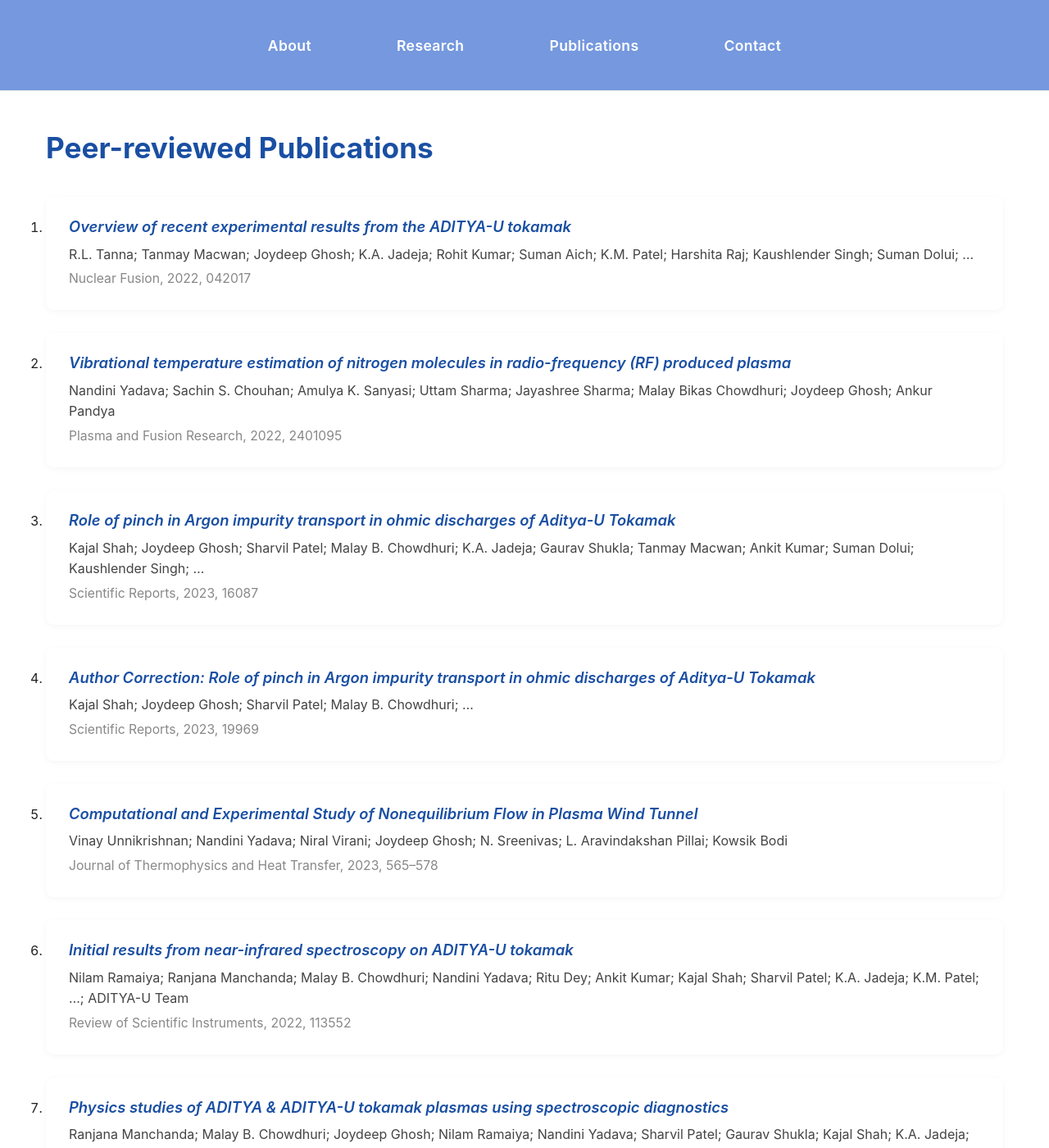
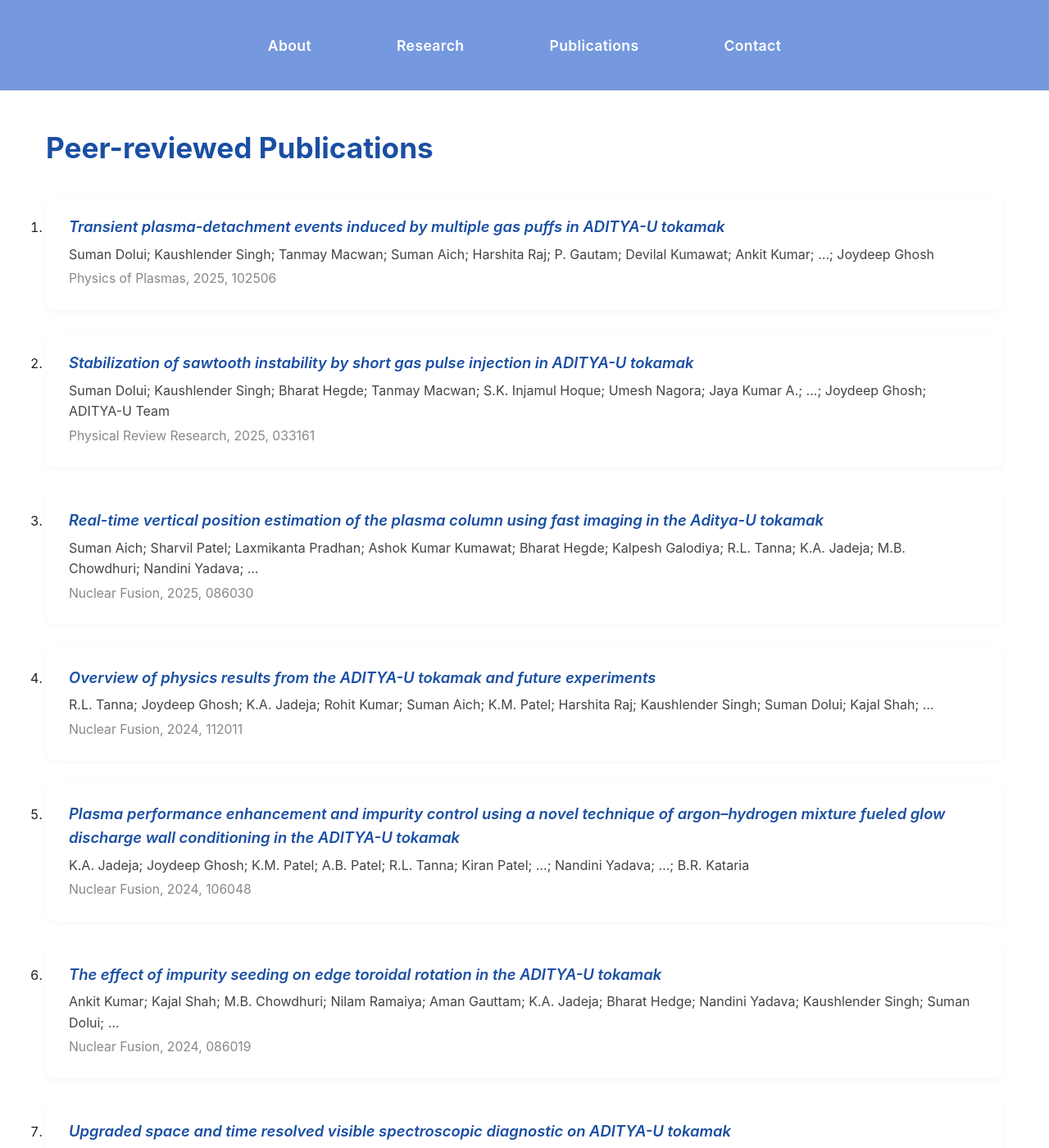
Before and after one commit to nandiniyadavaa/Researcher-NandiniYadav, a Jekyll site: the page built from pages/peer_reviewed_publications.md, in a window 1280 px wide and 1400 px high. Shown: the whole window at 82% size. Built offline with Jekyll 4.4.1, drawn with Linux system fonts in a browser that asks for light colours; a style sheet for code colours, icons or effects is not loaded; some of the changed text lies outside the part shown.

Commit message:
Update peer-reviewed publications with new entries

```diff
--- a/_data/publications_peerreviewed.yml
+++ b/_data/publications_peerreviewed.yml
@@ -1,38 +1,92 @@
-- authors: "R.L. Tanna; Tanmay Macwan; Joydeep Ghosh; K.A. Jadeja; Rohit Kumar; Suman Aich; K.M. Patel; Harshita Raj; Kaushlender Singh; Suman Dolui; …"
-  year: 2022
-  title: "Overview of recent experimental results from the ADITYA-U tokamak"
+- authors: "Suman Dolui; Kaushlender Singh; Tanmay Macwan; Suman Aich; Harshita Raj; P. Gautam; Devilal Kumawat; Ankit Kumar; …; Joydeep Ghosh"
+  year: 2025
+  title: "Transient plasma-detachment events induced by multiple gas puffs in ADITYA-U tokamak"
+  journal: "Physics of Plasmas"
+  volume: "32"
+  pages: "102506"
+  doi: "10.1063/5.0286193"
+  link: "https://pubs.aip.org/aip/pop/article/32/10/102506/3367752/Transient-plasma-detachment-events-induced-by"  # :contentReference[oaicite:0]{index=0}
+
+- authors: "Suman Dolui; Kaushlender Singh; Bharat Hegde; Tanmay Macwan; S.K. Injamul Hoque; Umesh Nagora; Jaya Kumar A.; …; Joydeep Ghosh; ADITYA-U Team"
+  year: 2025
+  title: "Stabilization of sawtooth instability by short gas pulse injection in ADITYA-U tokamak"
+  journal: "Physical Review Research"
+  volume: "7"
+  pages: "033161"
+  doi: "10.1103/PhysRevResearch.7.033161"
+  link: "https://journals.aps.org/prresearch/abstract/10.1103/PhysRevResearch.7.033161"  # :contentReference[oaicite:1]{index=1}
+
+- authors: "Suman Aich; Sharvil Patel; Laxmikanta Pradhan; Ashok Kumar Kumawat; Bharat Hegde; Kalpesh Galodiya; R.L. Tanna; K.A. Jadeja; M.B. Chowdhuri; Nandini Yadava; …"
+  year: 2025
+  title: "Real-time vertical position estimation of the plasma column using fast imaging in the Aditya-U tokamak"
   journal: "Nuclear Fusion"
-  volume: "62"
-  pages: "042017"
-  doi: "10.1088/1741-4326/ac31db"
-  link: "https://iopscience.iop.org/article/10.1088/1741-4326/ac31db"
+  volume: "65"
+  pages: "086030"
+  doi: "10.1088/1741-4326/aded25"
+  link: "https://iopscience.iop.org/article/10.1088/1741-4326/aded25"  # :contentReference[oaicite:2]{index=2}
 
-- authors: "Nandini Yadava; Sachin S. Chouhan; Amulya K. Sanyasi; Uttam Sharma; Jayashree Sharma; Malay Bikas Chowdhuri; Joydeep Ghosh; Ankur Pandya"
-  year: 2022
-  title: "Vibrational temperature estimation of nitrogen molecules in radio-frequency (RF) produced plasma"
-  journal: "Plasma and Fusion Research"
-  volume: "17"
-  pages: "2401095"
-  doi: "10.1585/pfr.17.2401095"
-  link: "https://www.jstage.jst.go.jp/article/pfr/17/0/17_2401095/_article"
+- authors: "R.L. Tanna; Joydeep Ghosh; K.A. Jadeja; Rohit Kumar; Suman Aich; K.M. Patel; Harshita Raj; Kaushlender Singh; Suman Dolui; Kajal Shah; …"
+  year: 2024
+  title: "Overview of physics results from the ADITYA-U tokamak and future experiments"
+  journal: "Nuclear Fusion"
+  volume: "64"
+  pages: "112011"
+  doi: "10.1088/1741-4326/ad7a67"
+  link: "https://iopscience.iop.org/article/10.1088/1741-4326/ad7a67"  # :contentReference[oaicite:3]{index=3}
 
-- authors: "Kajal Shah; Joydeep Ghosh; Sharvil Patel; Malay B. Chowdhuri; K.A. Jadeja; Gaurav Shukla; Tanmay Macwan; Ankit Kumar; Suman Dolui; Kaushlender Singh; …"
+- authors: "K.A. Jadeja; Joydeep Ghosh; K.M. Patel; A.B. Patel; R.L. Tanna; Kiran Patel; …; Nandini Yadava; …; B.R. Kataria"
+  year: 2024
+  title: "Plasma performance enhancement and impurity control using a novel technique of argon–hydrogen mixture fueled glow discharge wall conditioning in the ADITYA-U tokamak"
+  journal: "Nuclear Fusion"
+  volume: "64"
+  pages: "106048"
+  doi: "10.1088/1741-4326/ad6a6e"
+  link: "https://iopscience.iop.org/article/10.1088/1741-4326/ad6a6e"  # :contentReference[oaicite:4]{index=4}
+
+- authors: "Ankit Kumar; Kajal Shah; M.B. Chowdhuri; Nilam Ramaiya; Aman Gauttam; K.A. Jadeja; Bharat Hedge; Nandini Yadava; Kaushlender Singh; Suman Dolui; …"
+  year: 2024
+  title: "The effect of impurity seeding on edge toroidal rotation in the ADITYA-U tokamak"
+  journal: "Nuclear Fusion"
+  volume: "64"
+  pages: "086019"
+  doi: "10.1088/1741-4326/ad6619"
+  link: "https://iopscience.iop.org/article/10.1088/1741-4326/ad6619"  # :contentReference[oaicite:5]{index=5}
+
+- authors: "Dipexa Modi; M.B. Chowdhuri; Nandini Yadava; Ankit Kumar; Nilam Ramaiya; Aman Gauttam; …"
+  year: 2024
+  title: "Upgraded space and time resolved visible spectroscopic diagnostic on ADITYA-U tokamak"
+  journal: "Review of Scientific Instruments"
+  volume: "95"
+  pages: "123513"
+  doi: "10.1063/5.0219579"
+  link: "https://pubs.aip.org/aip/rsi/article/95/12/123513/3325737/Upgraded-space-and-time-resolved-visible"  # :contentReference[oaicite:6]{index=6}
+
+- authors: "Sambaran Pahari; P.P. Rahulnath; Aditya Nandan Savita; Pradeep Kumar Maurya; Saroj Kumar Jha; Neeraj Shiv; …"
+  year: 2024
+  title: "Micro-particle injection experiments in ADITYA-U tokamak using an inductively driven pellet injector"
+  journal: "Nuclear Fusion"
+  volume: "64"
+  pages: "056007"
+  doi: "10.1088/1741-4326/ad2b44"   # DOI string shown in multiple aggregators
+  link: "https://iopscience.iop.org/article/10.1088/1741-4326/ad2b44"  # :contentReference[oaicite:7]{index=7}
+
+- authors: "Kajal Shah; Joydeep Ghosh; Sharvil Patel; M.B. Chowdhuri; K.A. Jadeja; Gaurav Shukla; Tanmay Macwan; Ankit Kumar; Suman Dolui; Kaushlender Singh; …; K.B.K. Mayya"
   year: 2023
   title: "Role of pinch in Argon impurity transport in ohmic discharges of Aditya-U Tokamak"
   journal: "Scientific Reports"
   volume: "13"
   pages: "16087"
   doi: "10.1038/s41598-023-42746-2"
-  link: "https://www.nature.com/articles/s41598-023-42746-2"
+  link: "https://www.nature.com/articles/s41598-023-42746-2"  # :contentReference[oaicite:8]{index=8}
 
-- authors: "Kajal Shah; Joydeep Ghosh; Sharvil Patel; Malay B. Chowdhuri; …"
+- authors: "Kajal Shah; Joydeep Ghosh; Sharvil Patel; M.B. Chowdhuri; …; K.B.K. Mayya"
   year: 2023
   title: "Author Correction: Role of pinch in Argon impurity transport in ohmic discharges of Aditya-U Tokamak"
   journal: "Scientific Reports"
   volume: "13"
   pages: "19969"
   doi: "10.1038/s41598-023-45438-6"
-  link: "https://www.nature.com/articles/s41598-023-45438-6"
+  link: "https://www.nature.com/articles/s41598-023-45438-6"  # :contentReference[oaicite:9]{index=9}
 
 - authors: "Vinay Unnikrishnan; Nandini Yadava; Niral Virani; Joydeep Ghosh; N. Sreenivas; L. Aravindakshan Pillai; Kowsik Bodi"
   year: 2023
@@ -41,25 +95,34 @@
   volume: "37"
   pages: "565–578"
   doi: "10.2514/1.T6357"
-  link: "https://arc.aiaa.org/doi/10.2514/1.T6357"
+  link: "https://arc.aiaa.org/doi/10.2514/1.T6357"  # :contentReference[oaicite:10]{index=10}
 
-- authors: "Nilam Ramaiya; Ranjana Manchanda; Malay B. Chowdhuri; Nandini Yadava; Ritu Dey; Ankit Kumar; Kajal Shah; Sharvil Patel; K.A. Jadeja; K.M. Patel; …; ADITYA-U Team"
+- authors: "Nilam Ramaiya; Ranjana Manchanda; M.B. Chowdhuri; Nandini Yadava; Ritu Dey; Ankit Kumar; Kajal Shah; Sharvil Patel; K.A. Jadeja; K.M. Patel; …; ADITYA-U Team"
   year: 2022
   title: "Initial results from near-infrared spectroscopy on ADITYA-U tokamak"
   journal: "Review of Scientific Instruments"
   volume: "93"
   pages: "113552"
   doi: "10.1063/5.0101850"
-  link: "https://pubmed.ncbi.nlm.nih.gov/36461425/"
+  link: "https://pubmed.ncbi.nlm.nih.gov/36461425/"  # :contentReference[oaicite:11]{index=11}
 
-- authors: "Ranjana Manchanda; Malay B. Chowdhuri; Joydeep Ghosh; Nilam Ramaiya; Nandini Yadava; Sharvil Patel; Gaurav Shukla; Kajal Shah; K.A. Jadeja; K.M. Patel; R.L. Tanna; S.K. Pathak; B.V. Nair; C.N. Gupta"
+- authors: "Ranjana Manchanda; M.B. Chowdhuri; Joydeep Ghosh; Nilam Ramaiya; Nandini Yadava; Sharvil Patel; Gaurav Shukla; Kajal Shah; K.A. Jadeja; K.M. Patel; R.L. Tanna; S.K. Pathak; B.V. Nair; C.N. Gupta"
   year: 2022
   title: "Physics studies of ADITYA & ADITYA-U tokamak plasmas using spectroscopic diagnostics"
   journal: "Nuclear Fusion"
   volume: "62"
   pages: "042014"
   doi: "10.1088/1741-4326/ac2cf6"
-  link: "https://iopscience.iop.org/article/10.1088/1741-4326/ac2cf6"
+  link: "https://iopscience.iop.org/article/10.1088/1741-4326/ac2cf6"  # :contentReference[oaicite:12]{index=12}
+
+- authors: "Nandini Yadava; Sachin S. Chouhan; Amulya Sanyasi; Uttam Sharma; Jayashree Sharma; M.B. Chowdhuri; Joydeep Ghosh; Ankur Pandya"
+  year: 2022
+  title: "Vibrational temperature estimation of nitrogen molecules in radio-frequency (RF) produced plasma"
+  journal: "Plasma and Fusion Research"
+  volume: "17"
+  pages: "2401095"
+  doi: "10.1585/pfr.17.2401095"
+  link: "https://www.jstage.jst.go.jp/article/pfr/17/0/17_2401095/_article"  # (publisher page; DOI follows pattern) :contentReference[oaicite:13]{index=13}
 
 - authors: "Rohit Kumar; Pramila Gautam; Shivam Gupta; R.L. Tanna; Praveenlal Edappala; Minsha Shah; Vismay Raulji; K.A. Jadeja; K.M. Patel; Tanmay Macwan; …"
   year: 2021
@@ -68,25 +131,16 @@
   volume: "165"
   pages: "112218"
   doi: "10.1016/j.fusengdes.2020.112218"
-  link: "https://www.sciencedirect.com/science/article/pii/S0920379620306804"
+  link: "https://www.sciencedirect.com/science/article/pii/S0920379620306804"  # :contentReference[oaicite:14]{index=14}
 
-- authors: "Malay B. Chowdhuri; Ranjana Manchanda; Joydeep Ghosh; Nandini Yadava; Kinjal Patel; Nilam Ramaiya; Sharvil Patel; Minsha Shah; R. Rajpal; U.C. Nagora; …"
+- authors: "Kajal Shah; Joydeep Ghosh; Gaurav Shukla; M.B. Chowdhuri; Ranjana Manchanda; Nandini Yadava; Nilam Ramaiya; K.A. Jadeja; K.M. Patel; R.L. Tanna; …"
   year: 2021
-  title: "A diagnostic for measuring radial profile of visible continuum radiation from ADITYA-U Tokamak Plasmas"
-  journal: "Fusion Engineering and Design"
-  volume: "173"
-  pages: "112884"
-  doi: "10.1016/j.fusengdes.2021.112884"
-  link: "https://www.sciencedirect.com/science/article/pii/S0920379621003088"
-
-- authors: "K.A. Jadeja; Joydeep Ghosh; Nandini Yadava; K.M. Patel; Kiran Patel; R.L. Tanna; R. Manchanda; Malay B. Chowdhuri; J.V. Raval; U.C. Nagora; …"
-  year: 2021
-  title: "Lithium wall conditioning techniques in ADITYA-U tokamak for impurity and fuel control"
-  journal: "Nuclear Fusion"
-  volume: "62"
-  pages: "016003"
-  doi: "10.1088/1741-4326/abbc18"
-  link: "https://iopscience.iop.org/article/10.1088/1741-4326/abbc18"
+  title: "Observations of visible argon line emissions and its spatial profile from Aditya-U tokamak plasma"
+  journal: "Review of Scientific Instruments"
+  volume: "92"
+  pages: "053548"
+  doi: "10.1063/5.0043877"
+  link: "https://pubmed.ncbi.nlm.nih.gov/34019699/"  # :contentReference[oaicite:15]{index=15}
 
 - authors: "Tanmay Macwan; Harshita Raj; Kaushlender Singh; Suman Dolui; Sharvil Patel; Ankit Kumar; P. Gautam; Joydeep Ghosh; R.L. Tanna; K.A. Jadeja; …; ADITYA-U Team"
   year: 2021
@@ -95,7 +149,25 @@
   volume: "61"
   pages: "096029"
   doi: "10.1088/1741-4326/ac189b"
-  link: "https://iopscience.iop.org/article/10.1088/1741-4326/ac189b"
+  link: "https://iopscience.iop.org/article/10.1088/1741-4326/ac189b"  # :contentReference[oaicite:16]{index=16}
+
+- authors: "M.B. Chowdhuri; R. Manchanda; Joydeep Ghosh; Nandini Yadava; Kinjal Patel; Nilam Ramaiya; Sharvil Patel; Minsha Shah; R. Rajpal; U.C. Nagora; …"
+  year: 2021
+  title: "A diagnostic for measuring radial profile of visible continuum radiation from ADITYA-U Tokamak Plasmas"
+  journal: "Fusion Engineering and Design"
+  volume: "173"
+  pages: "112884"
+  doi: "10.1016/j.fusengdes.2021.112884"
+  link: "https://www.sciencedirect.com/science/article/pii/S0920379621003088"  # :contentReference[oaicite:17]{index=17}
+
+- authors: "K.A. Jadeja; Joydeep Ghosh; Nandini Yadava; K.M. Patel; Kiran Patel; R.L. Tanna; R. Manchanda; M.B. Chowdhuri; J.V. Raval; U.C. Nagora; …"
+  year: 2021
+  title: "Lithium wall conditioning techniques in ADITYA-U tokamak for impurity and fuel control"
+  journal: "Nuclear Fusion"
+  volume: "62"
+  pages: "016003"
+  doi: "10.1088/1741-4326/abbc18"
+  link: "https://iopscience.iop.org/article/10.1088/1741-4326/abbc18"  #
 
 - authors: "Nandini Yadava; Malay Bikas Chowdhuri; Joydeep Ghosh; Ranjana Manchanda; Tanmay Macwan; Nilam Ramaiya; Ankur Pandya; S.K. Punchithaya; Ismayil; K.A. Jadeja; …; ADITYA-U Team"
   year: 2021
@@ -104,7 +176,16 @@
   volume: "16"
   pages: "2402055"
   doi: "10.1585/pfr.16.2402055"
-  link: "https://www.jstage.jst.go.jp/article/pfr/16/0/16_2402055/_article"
+  link: "https://www.jstage.jst.go.jp/article/pfr/16/0/16_2402055/_article"  # :contentReference[oaicite:19]{index=19}
+
+- authors: "Nandini Yadava; Joydeep Ghosh; Malay Bikas Chowdhuri; Ranjana Manchanda; S.K. Punchithaya; Ritu Dey; K.A. Jadeja; R.L. Tanna; Deepti Tripathi; ADITYA-U Team"
+  year: 2019
+  title: "Spatial profile of neutral temperature measurement in Aditya-U tokamak plasmas"
+  journal: "Atoms"
+  volume: "7"
+  pages: "87"
+  doi: "10.3390/atoms7030087"
+  link: "https://www.mdpi.com/2218-2004/7/3/87"  # :contentReference[oaicite:20]{index=20}
 
 - authors: "Nandini Yadava; Joydeep Ghosh; Malay Bikas Chowdhuri; Ranjana Manchanda; S.K. Punchithaya; Ritu Dey; Harshita Raj; Subroto Banerjee; R.L. Tanna; K.A. Jadeja; …"
   year: 2019
@@ -113,43 +194,34 @@
   volume: "59"
   pages: "106003"
   doi: "10.1088/1741-4326/ab2b3e"
-  link: "https://iopscience.iop.org/article/10.1088/1741-4326/ab2b3e"
+  link: "https://iopscience.iop.org/article/10.1088/1741-4326/ab2b3e"  #
 
-- authors: "Nandini Yadava; Joydeep Ghosh; Malay Bikas Chowdhuri; Ranjana Manchanda; S.K. Punchithaya; Ritu Dey; K.A. Jadeja; R.L. Tanna; Deepti Tripathi; ADITYA-U Team"
-  year: 2019
-  title: "Spatial profile of neutral temperature measurement in Aditya-U tokamak plasmas"
-  journal: "Atoms"
-  volume: "7"
-  pages: "87"
-  doi: "10.3390/atoms7030087"
-  link: "https://www.mdpi.com/2218-2004/7/3/87"
-
-- authors: "Gaurav Shukla; Malay B. Chowdhuri; Kajal Shah; Nandini Yadava; Ranjana Manchanda; K.A. Jadeja; R.L. Tanna; K.B.K. Mayya; Joydeep Ghosh; ADITYA-U Team"
+- authors: "Gaurav Shukla; M.B. Chowdhuri; Kajal Shah; Nandini Yadava; Ranjana Manchanda; K.A. Jadeja; R.L. Tanna; K.B.K. Mayya; Joydeep Ghosh; ADITYA-U Team"
   year: 2019
   title: "Poloidal rotation and edge ion temperature measurements using spectroscopy diagnostic on Aditya-U tokamak"
   journal: "Atoms"
   volume: "7"
   pages: "93"
   doi: "10.3390/atoms7030093"
-  link: "https://www.mdpi.com/2218-2004/7/3/93"
+  link: "https://www.mdpi.com/2218-2004/7/3/93"  # :contentReference[oaicite:22]{index=22}
 
-- authors: "Ritu Dey; Malay B. Chowdhuri; Joydeep Ghosh; Ranjana Manchanda; Nandini Yadava; Nilam Ramaiya; S. Banerjee; U.C. Nagora; P.K. Atrey; J.V. Raval; …"
+- authors: "Ritu Dey; M.B. Chowdhuri; Joydeep Ghosh; Ranjana Manchanda; Nandini Yadava; Nilam Ramaiya; S. Banerjee; U.C. Nagora; P.K. Atrey; J.V. Raval; …"
   year: 2019
   title: "Investigation of atomic and molecular processes in Hα emission through modelling of measured Hα emissivity profile using DEGAS2 in the ADITYA tokamak"
   journal: "Nuclear Fusion"
   volume: "59"
   pages: "076005"
   doi: "10.1088/1741-4326/ab0d6d"
-  link: "https://iopscience.iop.org/article/10.1088/1741-4326/ab0d6d"
+  link: "https://iopscience.iop.org/article/10.1088/1741-4326/ab0d6d"  # :contentReference[oaicite:23]{index=23}
 
-- authors: "Malay Bikas Chowdhuri; Joydeep Ghosh; Ritu Dey; Sharvil Patel; Nandini Yadava; Ranjana Manchanda; Amrita Bhattacharya; Izumi Murakami; Aditya Team"
+- authors: "M.B. Chowdhuri; Joydeep Ghosh; Ritu Dey; Sharvil Patel; Nandini Yadava; Ranjana Manchanda; Amrita Bhattacharya; Izumi Murakami; Aditya Team"
   year: 2019
   title: "Evaluation of an oxygen transport coefficient in the Aditya tokamak using the radial profile of O4+ emissivity and the importance of atomic data used therein"
   journal: "Atoms"
   volume: "7"
   pages: "90"
   doi: "10.3390/atoms7030090"
-  link: "https://www.mdpi.com/2218-2004/7/3/90"
+  link: "https://www.mdpi.com/2218-2004/7/3/90"  #
 
 - authors: "R.L. Tanna; Harshita Raj; Joydeep Ghosh; Rohit Kumar; Suman Aich; Tanmay Macwan; …; ADITYA-U Team"
   year: 2019
@@ -158,22 +230,4 @@
   volume: "59"
   pages: "112006"
   doi: "10.1088/1741-4326/ab3c1c"
-  link: "https://iopscience.iop.org/article/10.1088/1741-4326/ab3c1c"
-
-- authors: "Sachin S. Chauhan; Uttam Sharma; Jayshree Sharma; Amulya K. Sanyasi; Joydeep Ghosh; Nandini Yadava; K.K. Choudhary; S.K. Ghosh"
-  year: 2018
-  title: "Development of RF based capacitively coupled plasma system for tungsten nano layer deposition on graphite"
-  journal: "Materials Research Express"
-  volume: "5"
-  pages: "115020"
-  doi: "10.1088/2053-1591/aadd8a"
-  link: "https://doi.org/10.1088/2053-1591/aadd8a"
-
-- authors: "N.K. Yadava; B.K. Singh; A. Kumar"
-  year: 1998
-  title: "A new anthraquinone from the root bark of Cassia nodosa"
-  journal: "Asian Journal of Chemistry"
-  volume: "10"
-  pages: "204"
-  doi: ""
-  link: ""
+  link: "https://iopscience.iop.org/article/10.1088/1741-4326/ab3c1c"  # :contentReference[oaicite:25]{index=25}
```
